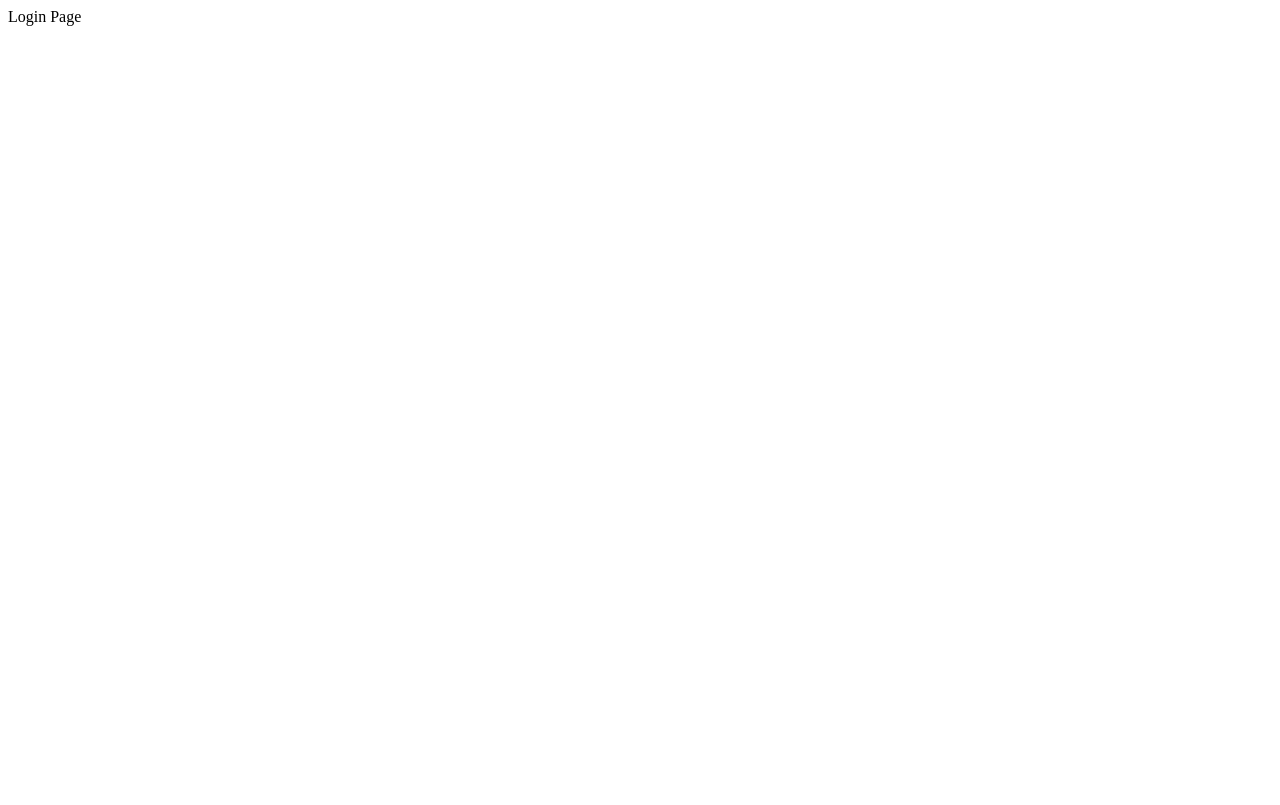
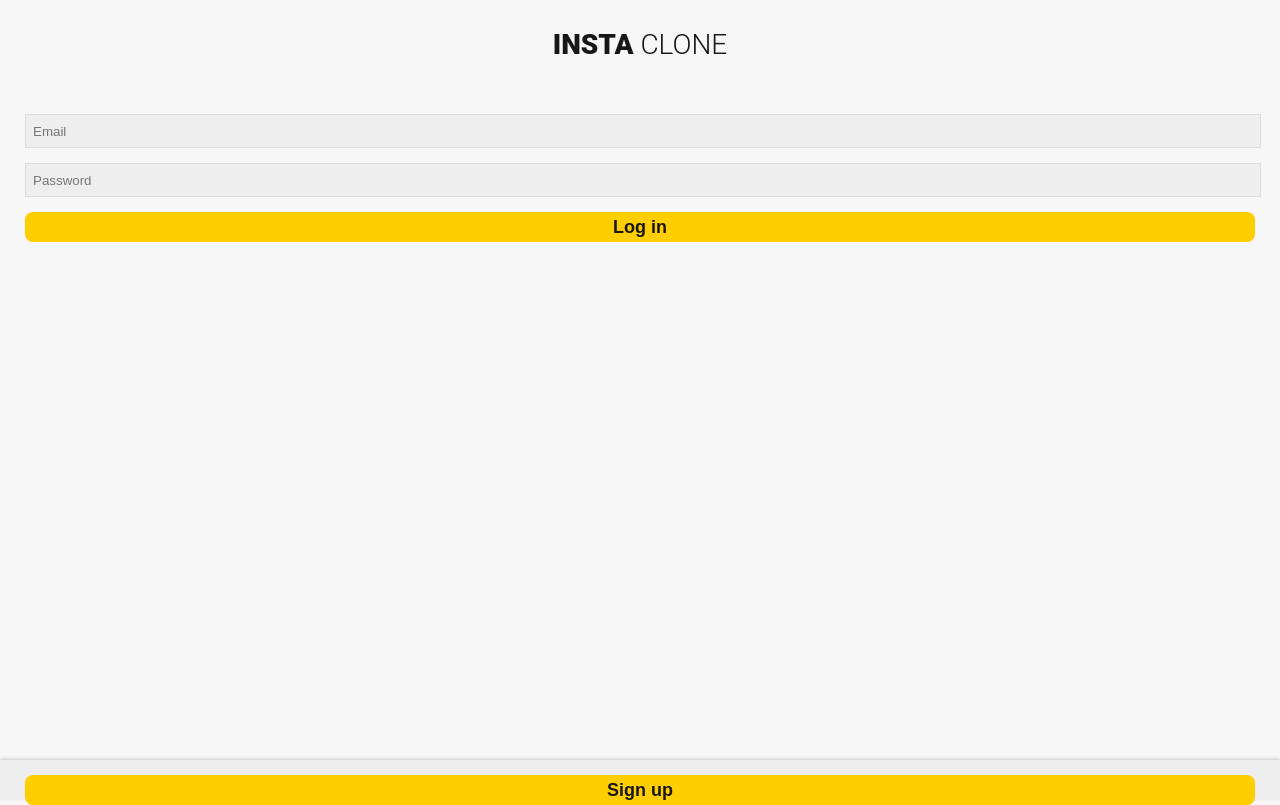
Before and after one commit to JamieDawson/insta_clone, a Vue app in the folder insta-client/: page /login in a window 1280 px wide. Built offline with nearby package versions, Linux system fonts and the light colour scheme.

Commit message:
video 2 32.26. Updated Login.vue. Need to do more fixes to finalize login page

```diff
--- a/insta-client/package.json
+++ b/insta-client/package.json
@@ -9,6 +9,7 @@
   },
   "dependencies": {
     "core-js": "^3.3.2",
+    "sass-loader": "^8.0.0",
     "vue": "^2.6.10",
     "vue-router": "^3.1.3",
     "vuex": "^3.0.1"
--- a/insta-client/src/App.vue
+++ b/insta-client/src/App.vue
@@ -1,5 +1,20 @@
 <template>
   <div id="app">
-    <router-view/>
+    <router-view />
   </div>
 </template>
+
+
+<style lang="scss">
+body {
+  margin: 0;
+  padding: 0;
+  background-color: #f7f7f7;
+  font-family: "Roboto", Arial, Helvetica, sans-serif;
+}
+
+#app {
+  width: 100vw;
+  height: 100vh;
+}
+</style>
--- a/insta-client/src/views/Login.vue
+++ b/insta-client/src/views/Login.vue
@@ -1,12 +1,113 @@
+
 <template>
-  <div>Login Page</div>
+  <div class="login-page">
+    <header>
+      <h3>
+        INSTA
+        <span>CLONE</span>
+      </h3>
+    </header>
+    <!---screen up top--->
+    <main class="form-group">
+      <input type="text" v-model="email" placeholder="Email" />
+      <!---where to type email--->
+      <input type="password" v-model="password" placeholder="Password" />
+      <!---box to type password--->
+      <button class="login-btn">Log in</button>
+    </main>
+    <footer>
+      <button class="sign-up-btn">Sign up</button>
+    </footer>
+  </div>
 </template>
 
 <script>
 export default {
-  name: "login"
+  name: "login",
+  data() {
+    return {
+      email: "",
+      password: ""
+    };
+  }
 };
 </script>
 
-<style>
+<style lang="scss" scoped>
+.login-page {
+  display: flex;
+  flex-direction: column;
+  height: 100vh;
+  box-sizing: border-box;
+
+  header {
+    h3 {
+      color: #171717;
+      font-size: 28px;
+      text-align: center;
+      font-weight: 900;
+      span {
+        font-weight: 300; //makes the word clone lighter.
+      }
+    }
+  }
+
+  .form-group {
+    flex: 1;
+    display: flex;
+    justify-content: flex-start;
+    flex-flow: column;
+    padding: 25px;
+
+    input {
+      width: 100%;
+      height: 30px;
+      border: 1px solid #ddd;
+      margin-bottom: 15px;
+      text-indent: 5px;
+      background: #eee;
+      outline: none;
+
+      &:focus {
+        border: 1px solid #ccc;
+      }
+    }
+    button {
+      width: 100%;
+      height: 30px;
+      background: #ffce00;
+      appearance: none;
+      border: none;
+      outline: none;
+      border-radius: 8px;
+
+      color: #171717;
+      font-size: 18px;
+      font-weight: 700;
+    }
+  }
+
+  footer {
+    width: 100%;
+    height: 40px;
+    background-color: #eee;
+    box-shadow: 0px -1px 3px rgba(0, 0, 0, 0.2);
+    padding: 15px 25px;
+    box-sizing: border-box;
+
+    .sign-up-btn {
+      width: 100%;
+      height: 30px;
+      background: #ffce00;
+      appearance: none;
+      border: none;
+      outline: none;
+      border-radius: 8px;
+
+      color: #171717;
+      font-size: 18px;
+      font-weight: 700;
+    }
+  }
+}
 </style>
```
Also changed, not shown: 1 other file (tests, documents, lock files or other folders).
